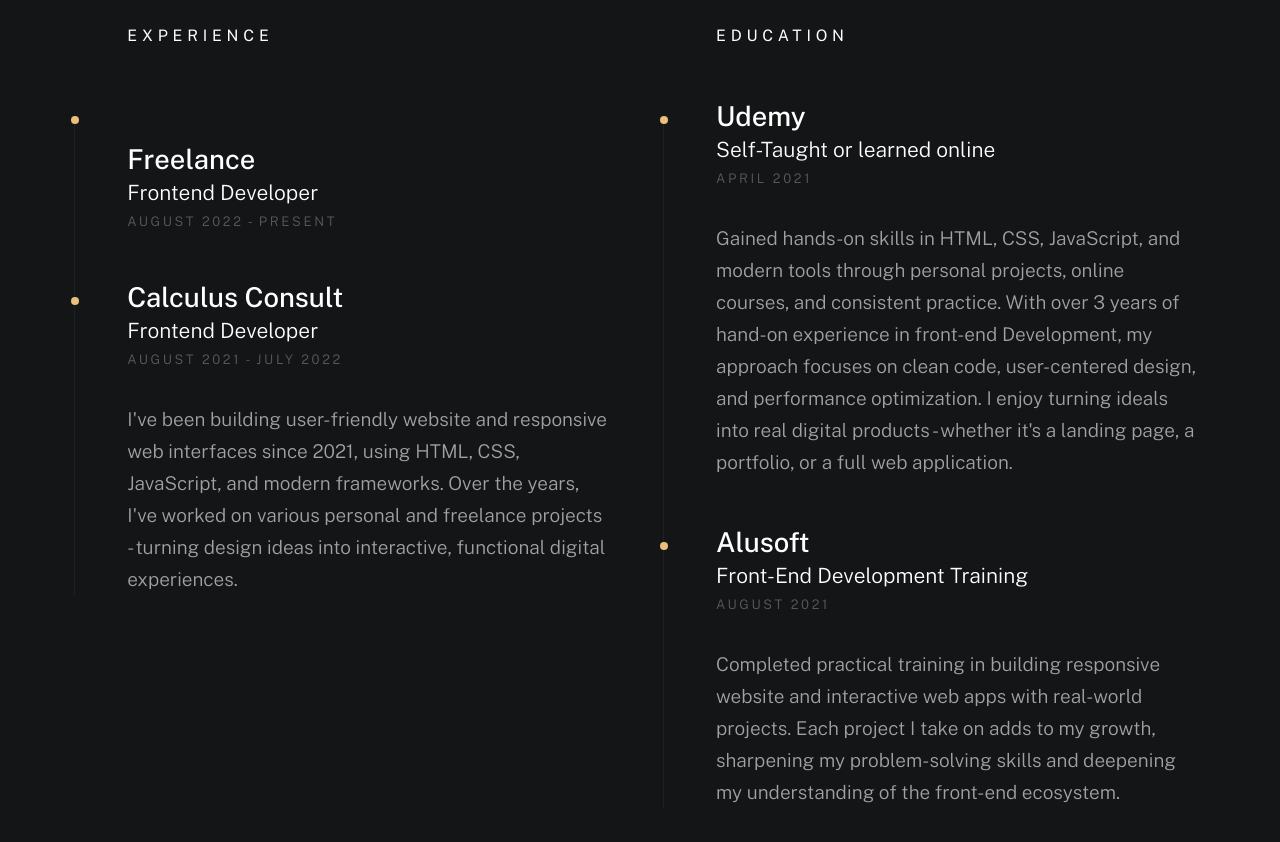
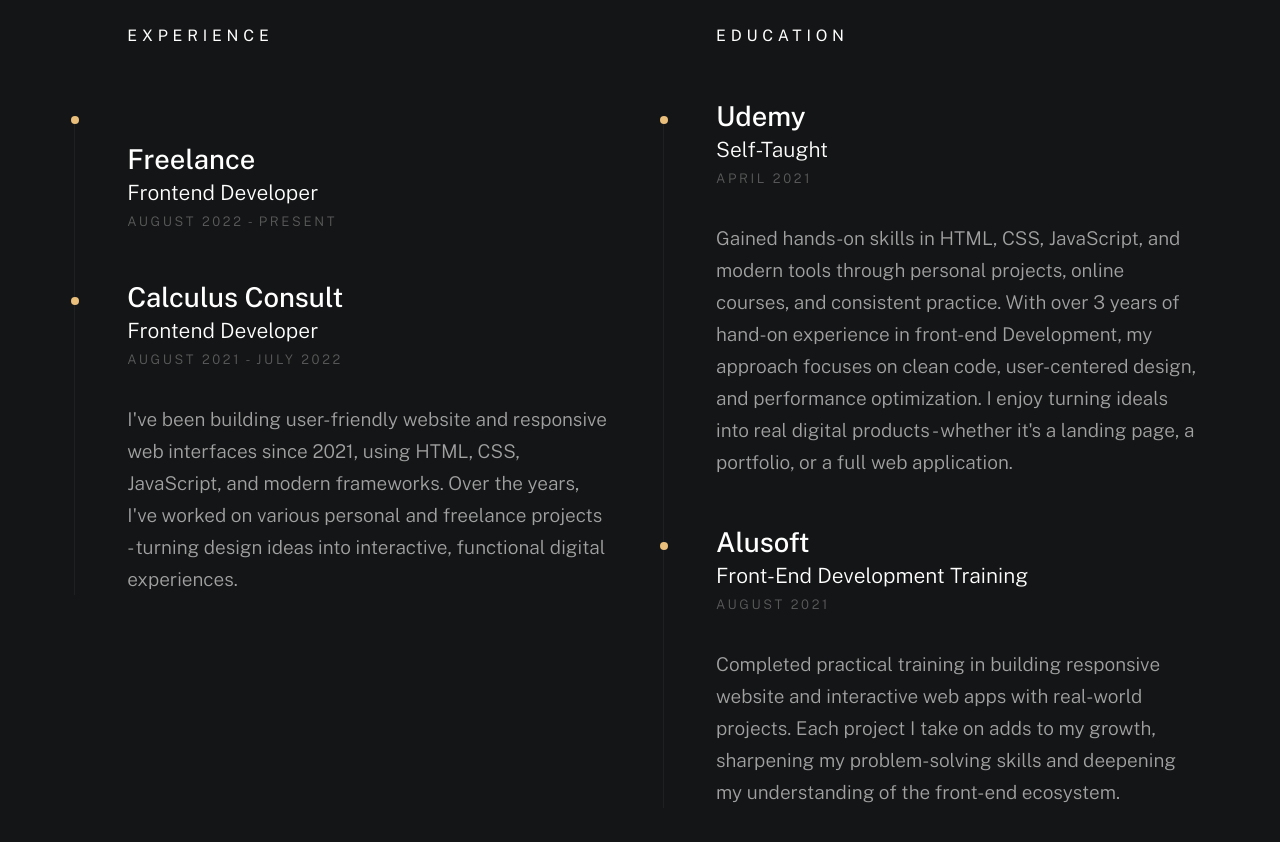
Before and after one commit to Raheem-Muizz1/MyPortfolio, a plain HTML site: page index.html in a window 1280 px wide. Shown: the part 2220-3062 px from the top of the page. Drawn offline with nearby package versions, Linux system fonts and the light colour scheme; a web font is replaced by a local one.

Commit message:
Update index.html

```diff
--- a/index.html
+++ b/index.html
@@ -214,7 +214,7 @@
                                 <div class="timeline__bullet"></div>
                                 <div class="timeline__header">
                                     <h4 class="timeline__title">Udemy</h3>
-                                    <h5 class="timeline__meta">Self-Taught or learned online</h5>
+                                    <h5 class="timeline__meta">Self-Taught </h5>
                                     <p class="timeline__timeframe">April 2021</p>
                                 </div>
                                 <div class="timeline__desc">
```
